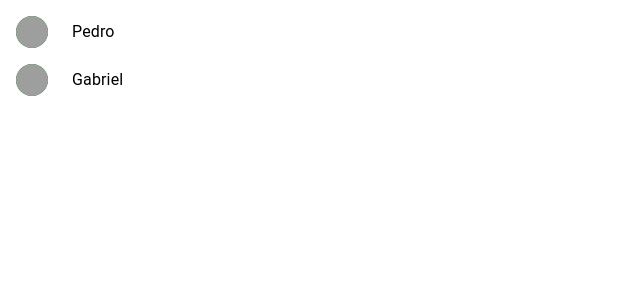
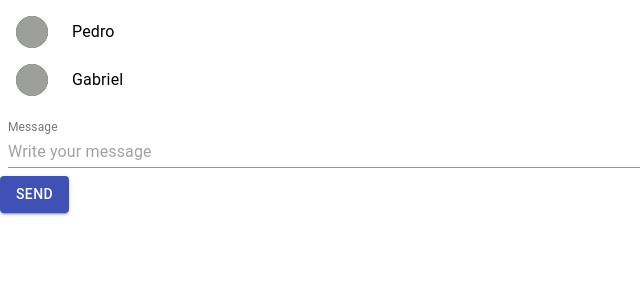
Before and after one commit to KingUrek/chatroom, a React (Create React App) app: page / in a window 1280 px wide. Shown: the top 300 px of the page, without its empty margins (0-640 px from the left). Built offline with nearby package versions, Linux system fonts and the light colour scheme; grey boxes are pictures that could not be loaded.

Commit message:
Adicionado text área

```diff
--- a/src/App.js
+++ b/src/App.js
@@ -1,11 +1,14 @@
-import React from 'react';
-import './App.css';
-import OnlineList from './components/OnlineList';
+import React from "react";
+import "./App.css";
+import OnlineList from "./components/OnlineList";
+import TextArea from "./components/TextArea";
 
 function App() {
   return (
-    <OnlineList></OnlineList>
-
+    <>
+      <OnlineList></OnlineList>
+      <TextArea></TextArea>
+    </>
   );
 }
 
--- /dev/null
+++ b/src/components/TextArea.jsx
@@ -0,0 +1,26 @@
+import React from "react";
+import TextField from "@material-ui/core/TextField";
+import Button from "@material-ui/core/Button";
+
+export default function TextArea(props) {
+  return (
+    <div>
+      <div className="message-area"></div>
+      <TextField
+        id="standard-full-width"
+        label="Message"
+        style={{ margin: 8 }}
+        placeholder="Write your message"
+        fullWidth
+        margin="normal"
+        InputLabelProps={{
+          shrink: true,
+        }}
+      />
+
+      <Button variant="contained" color="primary">
+        Send
+      </Button>
+    </div>
+  );
+}
```
Also changed, not shown: src/components/AlignListItems.js (+7 -12 lines), src/components/OnlineList.jsx (+6 -10 lines), src/components/OnlineUser.jsx (+14 -16 lines), src/components/TextArea.css (added).
